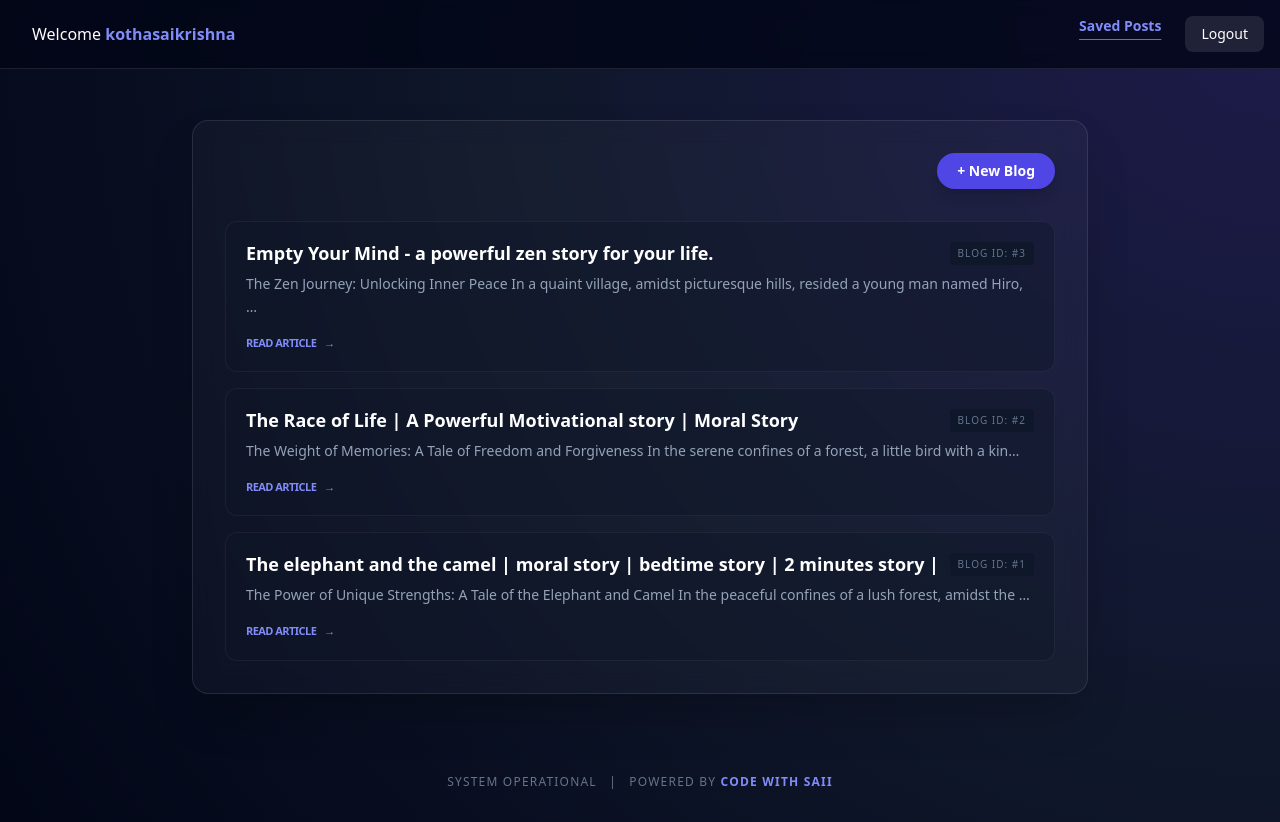
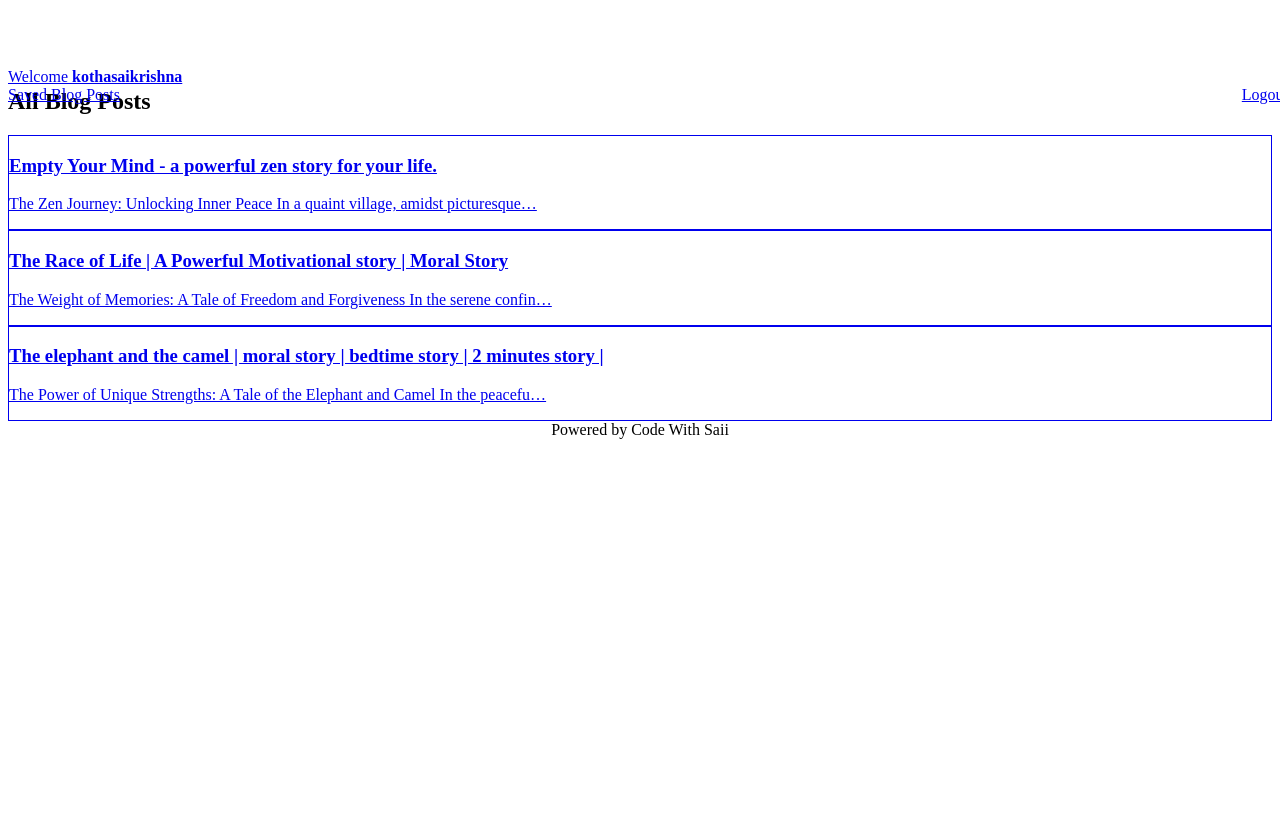
Before and after one commit to Gangadhar-tech-coder/ai-blog-generator, a Django app: page /blog-list/ in a window 1280 px wide. After the commit the page ends 439 px from the top, so only its background shows below. Run offline with Django 5.2, Linux system fonts and the light colour scheme; a user stored in the database is signed in; data comes from the database, SQL or seed files in the repository; style sheets or scripts are compiled from the project's sources; some libraries are stand-ins or nearby versions.

Commit message:
updated the allblogs file

```diff
--- a/templates/all-blogs.html
+++ b/templates/all-blogs.html
@@ -1,120 +1,54 @@
 <!DOCTYPE html>
 {% load static %}
 <html lang="en">
-
     <head>
         <meta charset="UTF-8">
         <meta name="viewport" content="width=device-width, initial-scale=1.0">
-    <title>All Blog Posts | AI Blog Generator</title>
-    <script src="https://cdn.tailwindcss.com"></script>
-
-    <style>
-        /* Global Background */
-        body {
-            background: radial-gradient(circle at top right, #1e1b4b, #0f172a, #020617);
-            min-height: 100vh;
-            color: #e2e8f0;
-        }
-
-        /* Glassmorphism Styling */
-        .glass-card {
-            background: rgba(255, 255, 255, 0.03) !important;
-            backdrop-filter: blur(12px);
-            -webkit-backdrop-filter: blur(12px);
-            border: 1px solid rgba(255, 255, 255, 0.1);
-        }
-
-        /* Navigation Styling */
-        nav {
-            background: rgba(2, 6, 23, 0.8) !important;
-            backdrop-filter: blur(8px);
-            border-bottom: 1px solid rgba(255, 255, 255, 0.1);
-        }
-
-        /* List Item Styling */
-        .blog-tile {
-            background: rgba(15, 23, 42, 0.4);
-            border: 1px solid rgba(255, 255, 255, 0.05);
-            transition: all 0.3s ease;
-        }
-
-        .blog-tile:hover {
-            background: rgba(99, 102, 241, 0.1);
-            border-color: rgba(99, 102, 241, 0.4);
-            transform: translateY(-2px);
-            box-shadow: 0 10px 25px -10px rgba(0, 0, 0, 0.5);
-        }
-
-        .logo-text {
-            background: linear-gradient(to r, #818cf8, #c084fc);
-            -webkit-background-clip: text;
-            -webkit-text-fill-color: transparent;
-        }
-    </style>
+        <title>All Blog Posts</title>
+        <link rel="stylesheet" href="{% static 'css/style.css' %}">
 </head>
 
-<body class="font-sans pt-[80px] antialiased">
-    <nav class="fixed top-0 left-0 w-full p-4 text-white z-50">
-        <div class="container mx-auto flex flex-col md:flex-row justify-between items-center gap-2">
+<body class="bg-gray-100 font-sans pt-[60px] antialiased">
+    <nav class="fixed top-0 left-0 w-full bg-black p-4 text-white">
+        <div class="container mx-auto flex flex-col md:flex-row justify-between items-left gap-2">
+            {% comment %} <h1 class="text-2xl md:text-3xl font-bold text-center md:text-left mb-2 md:mb-0">AI Blog Generator</h1> {% endcomment %}
+
             <div class="flex flex-col md:flex-row text-sm md:text-base gap-2 md:gap-0">
-                <a href="{% url 'home' %}" class="text-white hover:text-indigo-400 transition-colors mx-2 md:mx-4">
-                    Welcome <strong class="text-indigo-400">{{user.username}}</strong>
-                </a>
+                <a href="{% url 'home' %}" class="text-white hover:underline mx-2 md:mx-4">Welcome <strong>{{user.username}}</strong></a>
             </div>
-            <div class="flex flex-row gap-6">
-                <a href="{% url 'blog-list' %}" class="text-sm font-semibold text-indigo-400 decoration-indigo-500 underline underline-offset-8">Saved Posts</a>
-                <a href="{% url 'logout' %}" class="text-sm bg-white/10 px-4 py-2 rounded-lg hover:bg-white/20 transition-all">Logout</a>
+                <div class="flex flex-row justify-between">
+                    <a href="{% url 'blog-list' %}" class="text-white hover:underline mx-2 md:mx-4">Saved Blog Posts</a>
+                    <a href="{% url 'logout' %}" class="text-white hover:underline mx-2 md:mx-0">Logout</a>
                 </div>
         </div>
     </nav>
 
-    <div class="container mx-auto mt-10 px-4 pb-12">
-        <div class="max-w-4xl mx-auto glass-card p-8 rounded-2xl shadow-2xl">
+    <div class="container mx-auto mt-10 px-4">
+        <div class="max-w-3xl mx-auto bg-white p-6 rounded-lg shadow-md">
 
             <section>
-                <div class="flex flex-col md:flex-row justify-between items-center mb-8 gap-4">
-                    <h2 class="text-3xl font-bold logo-text">Your AI Archive</h2>
-                    <a href="{% url 'home' %}" class="text-sm font-bold bg-indigo-600 hover:bg-indigo-500 text-white px-5 py-2 rounded-full transition-all shadow-lg">
-                        + New Blog
-                    </a>
-                </div>
-
-                <div class="grid grid-cols-1 gap-4">
-                    {% if blog_articles %}
+                <h2 class="text-xl mb-4 font-semibold">All Blog Posts</h2>
+                <div class="space-y-4">
+                    {% if blog_article_details %}
+                    <h1>Yoooo</h1>
+                    {% endif %}
                     {% for article in blog_articles reversed %}
-                        <a href="{% url 'blog-details' article.id %}" class="block group">
-                            <div class="blog-tile p-5 rounded-xl">
-                                <div class="flex justify-between items-start mb-2">
-                                    <h3 class="text-lg font-bold text-white group-hover:text-indigo-300 transition-colors leading-tight">
-                                        {{article.youtube_title}}
-                                    </h3>
-                                    <span class="text-[10px] text-slate-500 uppercase tracking-widest bg-slate-900 px-2 py-1 rounded">
-                                        Blog ID: #{{article.id}}
-                                    </span>
-                                </div>
-                                <p class="text-slate-400 text-sm leading-relaxed mb-4">
-                                    {{article.generated_content|truncatechars:120}}
-                                </p>
-                                <div class="flex items-center text-[11px] font-bold text-indigo-400 uppercase tracking-tighter">
-                                    Read Article <span class="ml-2 transition-transform group-hover:translate-x-1">→</span>
-                                </div>
+                    <a href="{% url 'blog-details' article.id %}" class="block">
+                        <div class="border border-gray-300 p-4 rounded-lg hover:shadow-lg transition-shadow duration-200">
+                            <h3 class="text-lg font-semibold mb-1">{{article.youtube_title}}</h3>
+                            <p class="text-gray-700">{{article.generated_content|truncatechars:80}}</p>
                         </div>
                     </a>
                     {% endfor %}
-                    {% else %}
-                        <div class="text-center py-20 bg-slate-900/20 rounded-2xl border border-dashed border-white/10">
-                            <p class="text-slate-500 italic">No blog posts found yet.</p>
-                            <a href="{% url 'home' %}" class="text-indigo-400 hover:underline text-sm mt-2 block">Create your first post now</a>
-                        </div>
-                    {% endif %}
+
                     </div>
             </section>
 
         </div>
     </div>
 
-    <footer class="text-center p-8 text-slate-500 text-xs tracking-widest uppercase">
-        System Operational <span class="mx-2">|</span> Powered by <span class="text-indigo-400 font-bold">Code With Saii</span>
+    <footer class="text-center p-4 text-black mt-6">
+        Powered by Code With Saii
     </footer>
 </body>
 
```
Lines whose indentation alone changed are shown as unchanged.
